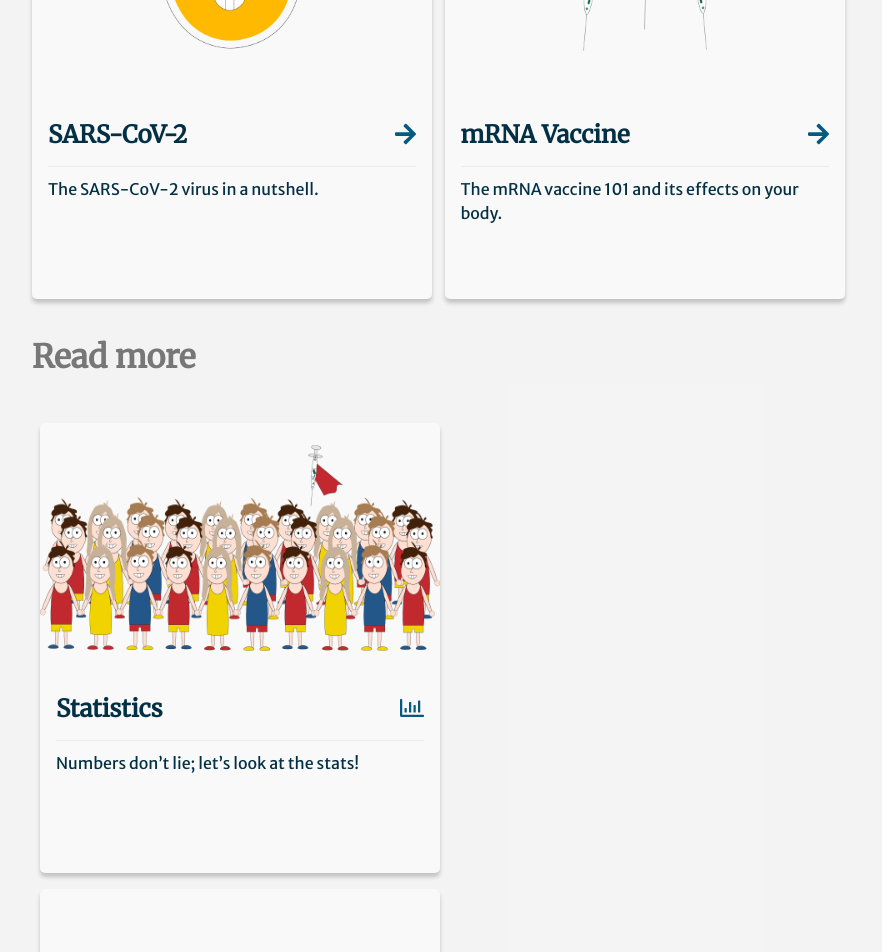
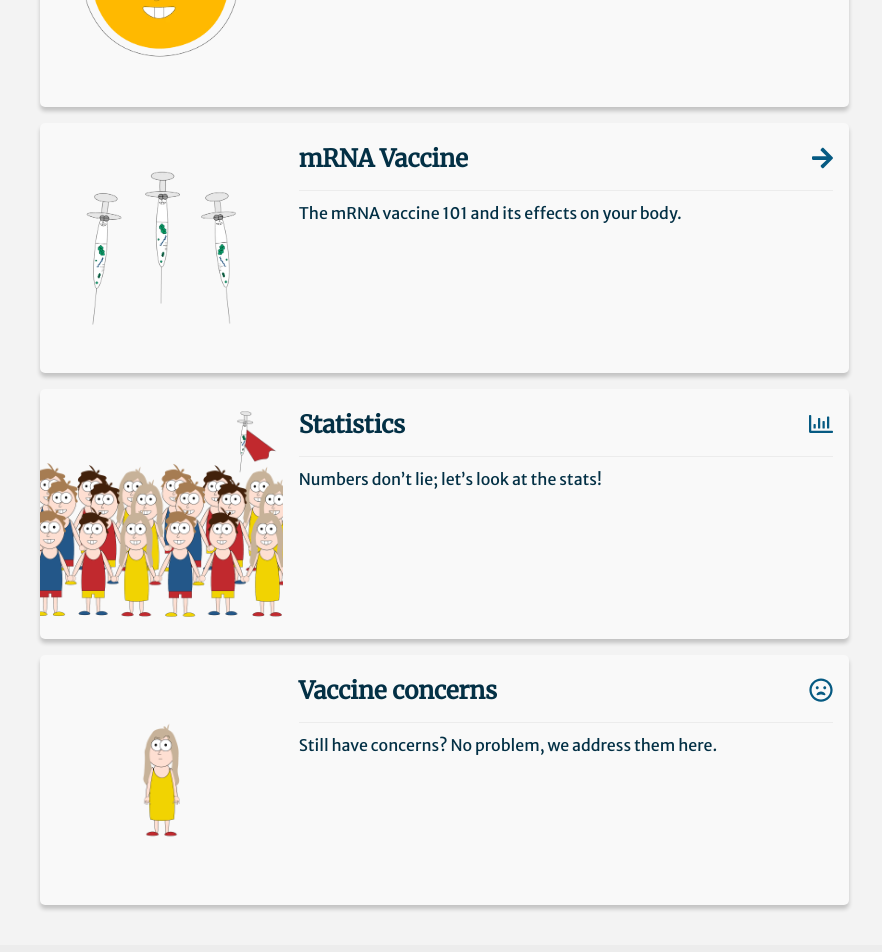
Before and after one commit to gullskatten/vacci, a React (Create React App) app: page / in a window 1280 px wide. Shown: the part 1140-2092 px from the top of the page, without its empty margins (0-882 px from the left). Built offline with nearby package versions, Linux system fonts and the light colour scheme.

Commit message:
Changes to learn more

```diff
--- a/src/components/Home/Home.tsx
+++ b/src/components/Home/Home.tsx
@@ -2,14 +2,9 @@ import React from "react";
 import Margin from "../../styleguide/Margin";
 import Text from "../../styleguide/Text";
 import Flex from "../../styleguide/Flex";
-import Divider from "../../styleguide/Divider";
-import Background from "../../styleguide/Background";
 import Padding from "../../styleguide/Padding";
-import AnimatedShortStories from "../Story/AnimatedShortStories";
-import OtherStories from "../Story/OtherStories";
 import MainMatter from "../Content/MainMatter";
 import MrnaBenefits from "./MrnaBenefits";
-import { FontAwesomeIcon } from "@fortawesome/react-fontawesome";
 import GlossaryInfoList from "./GlossaryInfoList";
 import { useLocation } from "react-router";
 import aboutImage from "../../assets/images/about-covid-front.jpg";
@@ -21,6 +16,7 @@ import CustomBackground from "../../styleguide/CustomBackground";
 import NavigationLink from "../../styleguide/NavigationLink";
 import AboutVacciSection from "./AboutVacciSection";
 import LearnAboutSection from "./LearnAboutSection";
+import styled from "styled-components";
 
 const Home: React.FC = () => {
   const location = useLocation();
@@ -58,7 +54,7 @@ const Home: React.FC = () => {
           <AboutVacciSection />
           <LearnAboutSection />
         </Flex>
-        <Flex basis={30} direction="column">
+        <Flex basis={30} direction="column" fullHeight>
           <GlossaryInfoList />
           <Margin top="m">
             <Flex fullWidth direction="column">
@@ -81,7 +77,9 @@ const Home: React.FC = () => {
           </Margin>
         </Flex>
       </Flex>
-      <MrnaBenefits />
+      <Margin top="m">
+        <MrnaBenefits />
+      </Margin>
     </MainMatter>
   );
 };
--- a/src/components/Home/LearnAboutSection.tsx
+++ b/src/components/Home/LearnAboutSection.tsx
@@ -1,16 +1,9 @@
 import React from "react";
-import Background from "../../styleguide/Background";
-import {
-  BackgroundImage,
-  BackgroundImageContainer,
-} from "../../styleguide/BackgroundImage";
+import { BackgroundImage } from "../../styleguide/BackgroundImage";
 import CustomBackground from "../../styleguide/CustomBackground";
-import Flex from "../../styleguide/Flex";
-import Margin from "../../styleguide/Margin";
 import Padding from "../../styleguide/Padding";
 import Text from "../../styleguide/Text";
 import AnimatedShortStories from "../Story/AnimatedShortStories";
-import OtherStories from "../Story/OtherStories";
 import unBanner from "../../assets/images/serj-transport.jpg";
 const LearnAboutSection: React.FC = () => {
   return (
@@ -30,20 +23,7 @@ const LearnAboutSection: React.FC = () => {
         </CustomBackground>
       </BackgroundImage>
       <Padding all="l">
-        <Flex direction="column" gap={10}>
-          <Flex align="center" justify="center" fullWidth>
-            <AnimatedShortStories />
-          </Flex>
-
-          <Margin top="m" bottom="m">
-            <Text variant="title" element="h2" color="onBackgroundContrast">
-              Read more
-            </Text>
-          </Margin>
-          <Flex align="center" justify="center" fullWidth>
-            <OtherStories />
-          </Flex>
-        </Flex>
+        <AnimatedShortStories />
       </Padding>
     </CustomBackground>
   );
--- a/src/components/Story/AnimatedShortStories.tsx
+++ b/src/components/Story/AnimatedShortStories.tsx
@@ -1,14 +1,14 @@
 import React from "react";
 import story from "../../assets/pt1_f3-4_attachment_to_cell.webp";
 import story2 from "../../assets/pt2_f1_vaccines_blink.webp";
+import story3 from "../../assets/images/6_vaccinated_holding_hands.png";
+import story4 from "../../assets/images/1_sceptical_person.png";
 import Flex from "../../styleguide/Flex";
-import Padding from "../../styleguide/Padding";
 import StoryCard from "./StoryCard";
 
 const AnimatedShortStories: React.FC = () => {
   return (
     <Flex fullWidth breakAt={700} wrap="wrap" align="center" justify="center">
-      <Flex flex={50} fullWidth>
       <StoryCard
         title="SARS-CoV-2"
         href="/home/stories/sars-cov-2"
@@ -16,8 +16,6 @@ const AnimatedShortStories: React.FC = () => {
         description="The SARS-CoV-2 virus in a nutshell."
         withIcon={"arrow-right"}
       />
-      </Flex>
-      <Flex flex={50} fullWidth>
       <StoryCard
         title="mRNA Vaccine"
         href="/home/stories/mrna-vaccine"
@@ -25,7 +23,20 @@ const AnimatedShortStories: React.FC = () => {
         description="The mRNA vaccine 101 and its effects on your body."
         withIcon={"arrow-right"}
       />
-      </Flex>
+      <StoryCard
+        title="Statistics"
+        href="/statistics"
+        src={story3}
+        description="Numbers don’t lie; let’s look at the stats!"
+        withIcon={["far", "chart-bar"]}
+      />
+      <StoryCard
+        title="Vaccine concerns"
+        href="/concerns"
+        src={story4}
+        description="Still have concerns? No problem, we address them here."
+        withIcon={["far", "frown-open"]}
+      />
     </Flex>
   );
 };
--- a/src/components/Story/OtherStories.tsx
+++ /dev/null
@@ -1,37 +0,0 @@
-import React from "react";
-import story3 from "../../assets/images/6_vaccinated_holding_hands.png";
-import story4 from "../../assets/images/1_sceptical_person.png";
-import Flex from "../../styleguide/Flex";
-import Padding from "../../styleguide/Padding";
-import StoryCard from "./StoryCard";
-
-const OtherStories: React.FC = () => {
-  return (
-    <Flex fullWidth breakAt={700} wrap="wrap">
-      <Flex direction="column" flex={50}>
-        <Padding all="s" fullWidth>
-          <StoryCard
-            title="Statistics"
-            href="/statistics"
-            src={story3}
-            description="Numbers don’t lie; let’s look at the stats!"
-            withIcon={["far", "chart-bar"]}
-          />
-        </Padding>
-      </Flex>
-      <Flex direction="column" flex={50}>
-        <Padding all="s" fullWidth>
-          <StoryCard
-            title="Vaccine concerns"
-            href="/concerns"
-            src={story4}
-            description="Still have concerns? No problem, we address them here."
-            withIcon={["far", "frown-open"]}
-          />
-        </Padding>
-      </Flex>
-    </Flex>
-  );
-};
-
-export default OtherStories;
--- a/src/components/Story/StoryCard.tsx
+++ b/src/components/Story/StoryCard.tsx
@@ -9,6 +9,7 @@ import Flex from "../../styleguide/Flex";
 import { FontAwesomeIcon } from "@fortawesome/react-fontawesome";
 import { IconProp } from "@fortawesome/fontawesome-svg-core";
 import { useHistory } from "react-router-dom";
+import Margin from "../../styleguide/Margin";
 
 interface Props {
   src: any;
@@ -19,8 +20,9 @@ const StoryWireframe = styled.div<Props>`
   height: 250px;
   border-top-left-radius: 5px;
   border-top-right-radius: 5px;
-  background-image: url(${(props) => props.src});
-  background-size: 100% 100%;
+  background: url("${(props) => props.src}") no-repeat;
+  background-size: cover;
+  background-position: center;
   cursor: pointer;
 
   @media all and (max-width: 475px) {
@@ -50,17 +52,26 @@ const StoryCard: React.FC<StoryCardProps> = ({
   };
 
   return (
+    <Margin fullWidth all="s">
       <Card
-      width={400}
-      height={450}
         background="surface"
         onClick={onListItemClicked}
+        fullWidth
+        clickable
       >
-      <StoryWireframe src={src}></StoryWireframe>
+        <Flex fullWidth wrap="wrap">
+          <Flex flex={30}>
+            <StoryWireframe src={src} />
+          </Flex>
+          <Flex flex={70}>
             <Padding all="m" fullWidth>
               <Flex fullWidth justify="space-between" align="center">
                 <Text variant="subtitle" element="h3">
-            <StyledLink href={href} color="onSurface" textDecoration="unset">
+                  <StyledLink
+                    href={href}
+                    color="onSurface"
+                    textDecoration="unset"
+                  >
                     {title}
                   </StyledLink>
                 </Text>
@@ -76,7 +87,10 @@ const StoryCard: React.FC<StoryCardProps> = ({
                 {description}
               </Text>
             </Padding>
+          </Flex>
+        </Flex>
       </Card>
+    </Margin>
   );
 };
 
```
Lines whose indentation alone changed are shown as unchanged.
